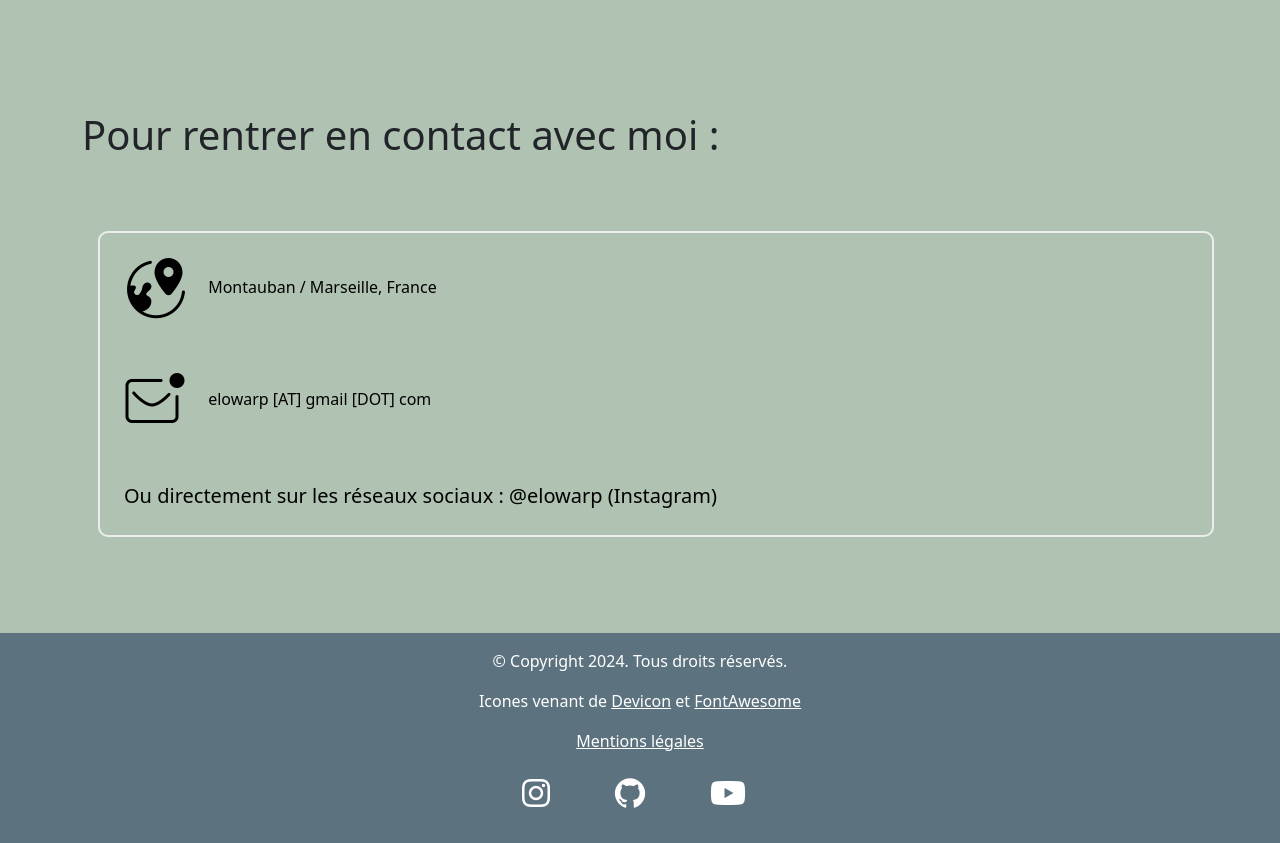
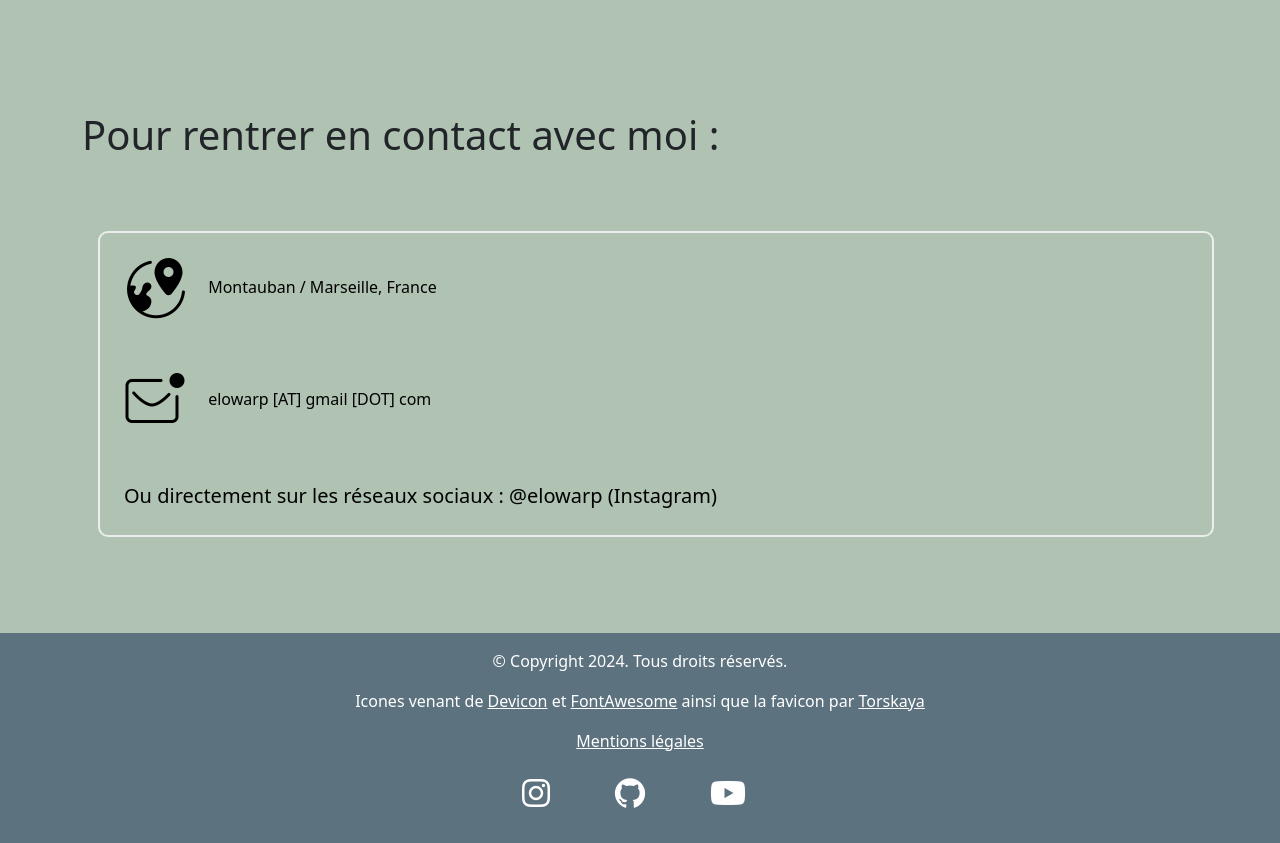
Before and after one commit to Elowarp/portfolio, a Django app: page / in a window 1280 px wide. Shown: the part 2813-3656 px from the top of the page. Run offline with Django 4.2, Linux system fonts and the light colour scheme; data that the repository does not hold is empty; some libraries are stand-ins or nearby versions.

Commit message:
Fix image path and add favicon

```diff
--- a/blog/models.py
+++ b/blog/models.py
@@ -26,3 +26,7 @@ def get_image_filename(instance, filename):
 class Image(models.Model):
     post = models.ForeignKey(Post, default=None, on_delete=models.CASCADE)
     image = models.ImageField(upload_to=get_image_filename, verbose_name="Image")
+
+    def __str__(self):
+        slug = self.post.slug_name
+        return "%s/%s" % slug
--- a/templates/base.html
+++ b/templates/base.html
@@ -15,6 +15,7 @@
 
     {% load static %}
     <link href="{% static 'css/main.css' %}" rel="stylesheet">
+    <link href="{% static 'images/favicon.png'%}" rel="icon">
 </head>
 
 <body>
@@ -22,6 +23,9 @@
     <header class="fixed-top">
         <nav class="navbar navbar-expand-lg navbar-dark">
             <div class="container">
+                <!-- <a class="navbar-brand" href="/">
+                    <img src="{% static 'images/favicon.png' %}" height="40">
+                  </a> -->
                 <div></div>
                 <div class="d-flex align-items-end">
                     <ul class="navbar-nav">
@@ -55,7 +59,8 @@
     <footer>
         <div class="container text-white">
             <div class="text-center pt-3">© Copyright 2024. Tous droits réservés.</div>
-            <div class="text-center pt-3">Icones venant de <a class="text-white" target="_blank" href="https://devicon.dev/">Devicon</a> et <a class="text-white" target="_blank" href="https://fontawesome.com/">FontAwesome</a></div>
+            <div class="text-center pt-3">Icones venant de <a class="text-white" target="_blank" href="https://devicon.dev/">Devicon</a> et <a class="text-white" target="_blank" href="https://fontawesome.com/">FontAwesome</a> ainsi
+                que la favicon par <a class="text-white" target="_blank" href="https://www.flaticon.com/authors/torskaya">Torskaya</a> </div>
 
             <div class="text-center pt-3"><a href="{% url 'legal' %}" class="text-white">Mentions légales</a></div>
             <div class="row py-3">
--- a/templates/index.html
+++ b/templates/index.html
@@ -18,7 +18,7 @@
             </div>
         </div>
         <div class="position-absolute bottom-0 start-50 translate-middle mb-2">
-            <div id="down-arrow" class="">
+            <div id="down-arrow" role="button">
                 <i class="fa-solid fa-arrow-down fa-3x m-2"></i>
             </div>
         </div>
```
Also changed, not shown: static/images/Terminoux3D/bases.png (deleted), static/images/Terminoux3D/rota_triangle.gif (deleted), static/images/Terminoux3D/rotation_mat.gif (deleted), static/images/Terminoux3D/trans_triangle.fig.gif (deleted), static/images/favicon.png (added), static/images/sondageScreen.JPEG (deleted), static/images/viescolaireScreen.JPEG (deleted), 1 other file.
